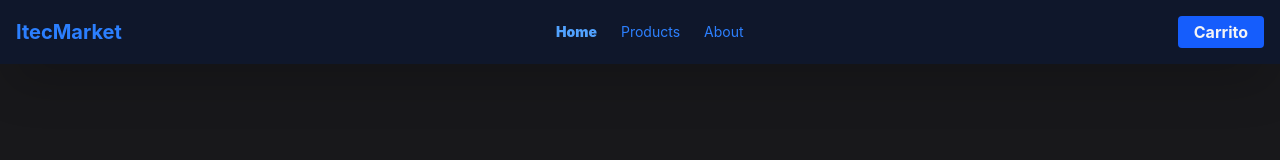
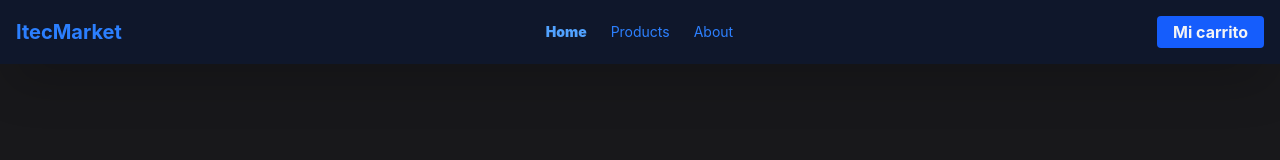
Before and after one commit to valentinoarballo/react-segundo, a React (Vite) app: page / in a window 1280 px wide. Shown: the top 160 px of the page. Built offline with nearby package versions, Linux system fonts and the light colour scheme.

Commit message:
useContext

```diff
--- a/src/components/Navbar.jsx
+++ b/src/components/Navbar.jsx
@@ -1,13 +1,16 @@
+import { useContext } from "react"
 import { Link, NavLink } from "react-router-dom"
+import { CartContext } from "../context/CartContext"
 
 export default function Navbar() {
   const linkStyle = ({ isActive }) => isActive ? "text-blue-400 font-black" : "cursor-pointer text-blue-500 hover:text-blue-400 transition-colors"
+
+  const { cart } = useContext(CartContext)
 
   return (
     <nav className="flex justify-between items-center bg-slate-900 p-4 shadow-2xl">
 
       <h1 className="text-xl font-bold text-blue-500 cursor-pointer">ItecMarket</h1>
-
 
       <ul className="flex gap-6 text-sm">
         <NavLink to={"/"} className={linkStyle} >Home</NavLink>
@@ -16,7 +19,7 @@ export default function Navbar() {
       </ul>
 
       <div className="bg-blue-600 font-bold px-4 py-1 rounded cursor-pointer">
-        Carrito
+        {cart.length > 0 ? (<p>Carrito: {cart.length}</p>) : (<p>Mi carrito</p>)}
       </div>
 
     </nav>
--- /dev/null
+++ b/src/context/CartContext.jsx
@@ -0,0 +1,18 @@
+import React, { createContext, useState } from 'react'
+
+
+export const CartContext = createContext()
+
+export function CartProvider({ children }) {
+    const [cart, setCart] = useState([])
+
+    const addToCart = (product) => {
+        setCart((prevCart) => [...prevCart, product])
+    }
+
+  return (
+    <CartContext.Provider value={{cart, addToCart}}>
+        { children }
+    </CartContext.Provider>
+  )
+}
--- a/src/pages/ProductDetail.jsx
+++ b/src/pages/ProductDetail.jsx
@@ -1,6 +1,7 @@
-import { useState, useEffect } from "react"
+import { useState, useEffect, useContext } from "react"
 import { Outlet, useParams } from "react-router-dom"
 import { Link, NavLink } from "react-router-dom"
+import { CartContext } from "../context/CartContext"
 
 export default function ProductDetail() {
 
@@ -12,7 +13,6 @@ export default function ProductDetail() {
         fetch(`https://dummyjson.com/products/${id}`)
             .then(res => res.json())
             .then((data) => {
-                console.log(data)
                 setProduct(data)
                 setLoading(false)
             });
@@ -20,6 +20,7 @@ export default function ProductDetail() {
 
     if (loading) return <h1 className="text-6xl font-bold">Cargando...</h1>
 
+    const { addToCart } = useContext(CartContext)
 
     return (
         <div className="max-w-3xl mx-auto pt-6 px-4 w-full">
@@ -31,6 +32,12 @@ export default function ProductDetail() {
                     <h1 className="text-3xl font-bold">{product.title}</h1>
                     <p className="text-2xl font-semibold text-green-400 mt-2">${product.price}</p>
                     <p className="text-zinc-400 text-sm mt-1">Categoría: {product.category}</p>
+                    <button
+                    onClick={() => addToCart(product)}
+                    className="bg-blue-600 hover:bg-blue-700 cursor-pointer px-4 py-2 my-2 rounded"
+                    >
+                        Agregar al carrito
+                    </button>
                 </div>
             </div>
 
--- a/src/pages/Products.jsx
+++ b/src/pages/Products.jsx
@@ -10,7 +10,6 @@ export default function Products() {
         fetch('https://dummyjson.com/products')
             .then(res => res.json())
             .then((data) => {
-                console.log(data.products)
                 setProducts(data.products)
                 setLoading(false)
             });
```
Also changed, not shown: src/App.jsx (+5 -4 lines).
